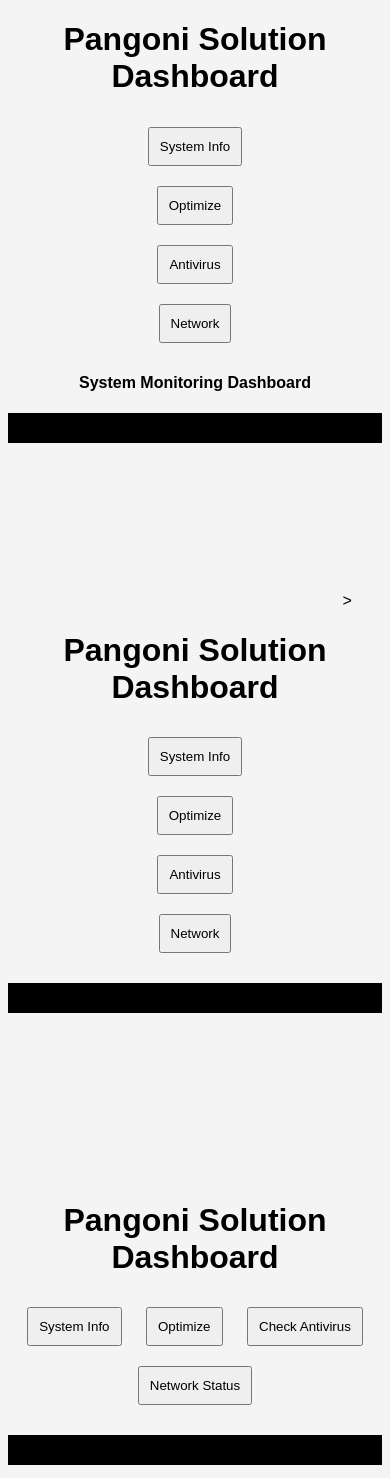
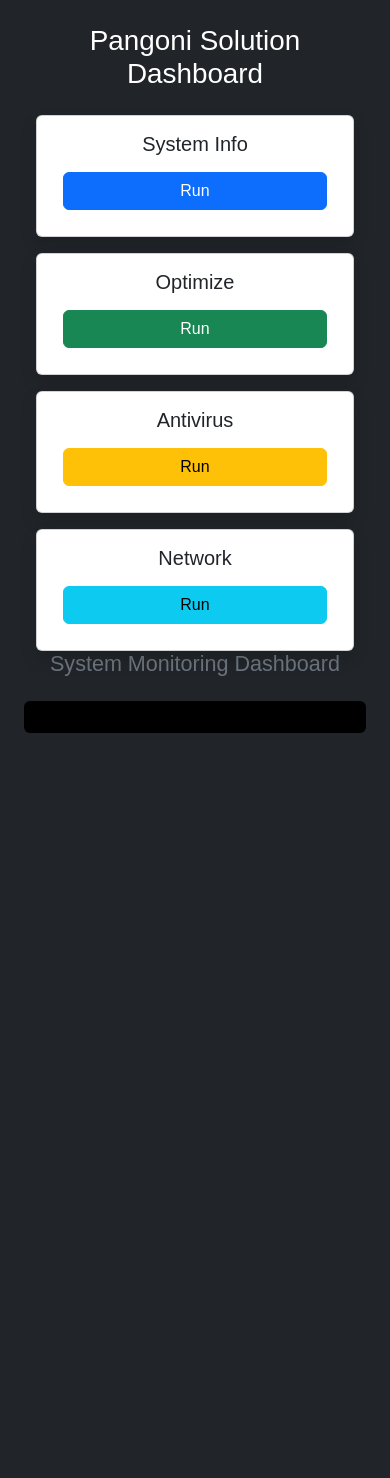
Before and after one commit to alex2123-cell/Pangoni-Solution, a website: page Frontend/index.html in a window 390 px wide. After the commit the page ends 954 px from the top, so only its background shows below. Drawn offline with nearby package versions, Linux system fonts and the light colour scheme; no server answers.

Commit message:
Changes to be committed: 	new file:   Backend/server.js 	modified:   Frontend/index.html 	new file:   Frontend/package-lock.json 	modified:   Frontend/script.js 	new file:   node_modules/.package-lock.json

```diff
--- a/Frontend/index.html
+++ b/Frontend/index.html
@@ -1,81 +1,64 @@
 <!DOCTYPE html>
-<html>
+<html lang="en">
+<head>
+      <meta charset="UTF-8">
+    <title>Pangoni Dashboard</title>
+
+    <!-- Bootstrap -->
+    <link href="https://cdn.jsdelivr.net/npm/bootstrap@5.3.0/dist/css/bootstrap.min.css" rel="stylesheet">
+
+    <!-- Your CSS -->
+    <link rel="stylesheet" href="style.css">
+
+</head>
+
 <body class="bg-dark text-white text-center p-4">
 
     <h1 class="mb-4">Pangoni Solution Dashboard</h1>
 
-    <div class="container">
-        <div class="row">
+  <div class="container mt-4">
+    <div class="row g-3">
 
-            <div class="col-md-3">
-                <button class="btn btn-primary w-100 mb-3" onclick="getSystem()">System Info</button>
+        <div class="col-md-3">
+            <div class="card p-3 shadow">
+                <h5>System Info</h5>
+                <button class="btn btn-primary mt-2" onclick="getSystem()">Run</button>
             </div>
+        </div>
 
-            <div class="col-md-3">
-                <button class="btn btn-success w-100 mb-3" onclick="optimize()">Optimize</button>
+        <div class="col-md-3">
+            <div class="card p-3 shadow">
+                <h5>Optimize</h5>
+                <button class="btn btn-success mt-2" onclick="optimize()">Run</button>
             </div>
+        </div>
 
-            <div class="col-md-3">
-                <button class="btn btn-warning w-100 mb-3" onclick="checkAntivirus()">Antivirus</button>
+        <div class="col-md-3">
+            <div class="card p-3 shadow">
+                <h5>Antivirus</h5>
+                <button class="btn btn-warning mt-2" onclick="checkAntivirus()">Run</button>
             </div>
+        </div>
 
-            <div class="col-md-3">
-                <button class="btn btn-info w-100 mb-3" onclick="checkNetwork()">Network</button>
+        <div class="col-md-3">
+            <div class="card p-3 shadow">
+                <h5>Network</h5>
+                <button class="btn btn-info mt-2" onclick="checkNetwork()">Run</button>
             </div>
+        </div>
 
-        </div>
     </div>
+  </div>
+
     <h4 class="text-secondary">System Monitoring Dashboard</h4>
-    <pre id="output" class="bg-black text-success p-3 mt-4 rounded"></pre>
-
-    <canvas id="cpuChart" class="mt-4"></canvas>
-
-    <script src="script.js"></script>
-</body>>
-    <title>Pangoni Dashboard</title>
-    <link rel="stylesheet" href="style.css">
-</head>
-<body class="bg-dark text-white text-center p-4">
-
-    <h1 class="mb-4">Pangoni Solution Dashboard</h1>
-
-    <div class="container">
-        <div class="row">
-
-            <div class="col-md-3">
-                <button class="btn btn-primary w-100 mb-3" onclick="getSystem()">System Info</button>
-            </div>
-
-            <div class="col-md-3">
-                <button class="btn btn-success w-100 mb-3" onclick="optimize()">Optimize</button>
-            </div>
-
-            <div class="col-md-3">
-                <button class="btn btn-warning w-100 mb-3" onclick="checkAntivirus()">Antivirus</button>
-            </div>
-
-            <div class="col-md-3">
-                <button class="btn btn-info w-100 mb-3" onclick="checkNetwork()">Network</button>
-            </div>
-
-        </div>
-    </div>
 
     <pre id="output" class="bg-black text-success p-3 mt-4 rounded"></pre>
 
     <canvas id="cpuChart" class="mt-4"></canvas>
 
     <script src="script.js"></script>
-</body>
-    <h1>Pangoni Solution Dashboard</h1>
+    <script src="https://cdn.jsdelivr.net/npm/chart.js"></script>
+<script src="script.js"></script>
 
-    <button onclick="getSystem()">System Info</button>
-    <button onclick="optimize()">Optimize</button>
-    <button onclick="checkAntivirus()">Check Antivirus</button>
-    <button onclick="checkNetwork()">Network Status</button>
-
-    <pre id="output"></pre>
-
-    <script src="script.js"></script>
 </body>
 </html>
--- a/Frontend/script.js
+++ b/Frontend/script.js
@@ -1,43 +1,47 @@
-const API = "http://127.0.0.1:5000";
+const API = "https://your-app.onrender.com";
+// If using Codespaces, replace with your https://xxxx-3000.app.github.dev
 
+let chart;
+
+// Fetch system data
 async function getSystem() {
+    try {
         let res = await fetch(API + "/system");
         let data = await res.json();
+
         display(data);
+        drawChart(data);
+    } catch (err) {
+        console.error(err);
+    }
 }
 
+// Other actions
 async function optimize() {
     let res = await fetch(API + "/optimize");
-    let data = await res.json();
+    let data = await res.text();
     display(data);
 }
 
 async function checkAntivirus() {
     let res = await fetch(API + "/antivirus");
-    let data = await res.json();
+    let data = await res.text();
     display(data);
 }
 
 async function checkNetwork() {
     let res = await fetch(API + "/network");
-    let data = await res.json();
+    let data = await res.text();
     display(data);
 }
 
+// Display output
 function display(data) {
     document.getElementById("output").textContent =
-        JSON.stringify(data, null, 2);
-}
-{let chart;
-
-    async function getSystem() {
-        let res = await fetch(API + "/system");
-        let data = await res.json();
-
-        display(data);
-        drawChart(data);
+        typeof data === "string" ? data : JSON.stringify(data, null, 2);
 }
 
+// Draw chart (safe version)
 function drawChart(data) {
     const ctx = document.getElementById('cpuChart').getContext('2d');
 
@@ -45,6 +49,7 @@ function display(data) {
         chart.destroy();
     }
 
+    // Dummy values (since backend doesn't provide real usage yet)
     chart = new Chart(ctx, {
         type: 'bar',
         data: {
@@ -52,13 +57,14 @@ function display(data) {
             datasets: [{
                 label: 'Usage %',
                 data: [
-                        data.cpu_usage,
-                        data.ram_usage,
-                        data.disk_usage
+                    Math.random() * 100,
+                    Math.random() * 100,
+                    Math.random() * 100
                 ]
             }]
-            }
+g        }
     });
 }
-}
-{setInterval(getSystem, 3000);}
+
+// Auto refresh every 3 seconds
+setInterval(getSystem, 3000);
```
Also changed, not shown: Backend/server.js (added, +34 -0 lines), package.json (added, +27 -0 lines), server.js (added), 2 other files. Lines whose indentation alone changed are shown as unchanged.
